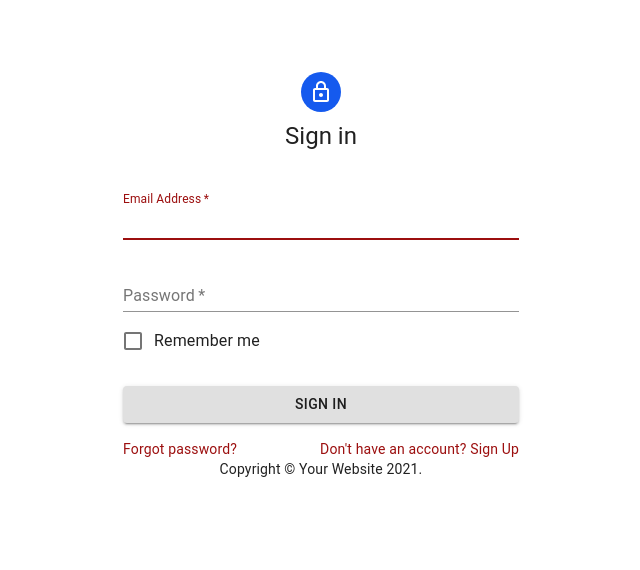
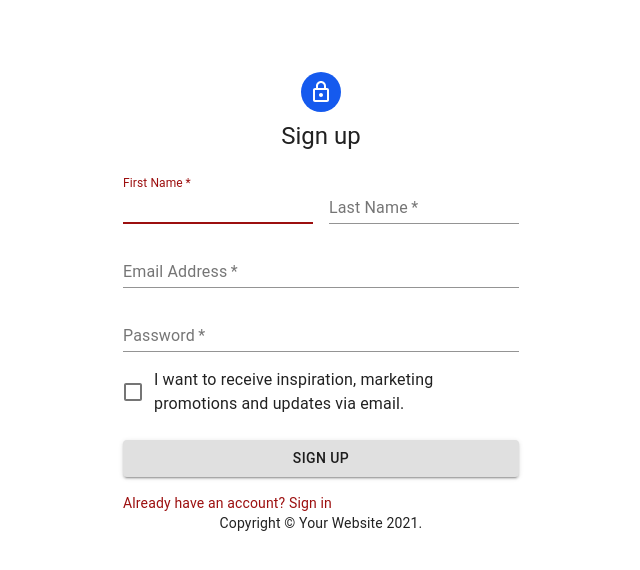
Before and after one commit to molefed/HelloWorldEnterpriseEdition, a React (Create React App) app in the folder webapp/: page /signup in a window 1280 px wide. Shown: the top 570 px of the page, without its empty margins (319-959 px from the left). Built offline with nearby package versions, Linux system fonts and the light colour scheme; the HTML template or start-up script is replaced by a standard one.

Commit message:
react app LoadingOverlay

```diff
--- a/webapp/package.json
+++ b/webapp/package.json
@@ -13,9 +13,11 @@
     "@types/react": "^17.0.3",
     "@types/react-dom": "^17.0.3",
     "@types/react-router-dom": "^5.1.7",
-    "react-router-dom": "^5.2.0",
+    "axios": "^0.21.1",
     "react": "^17.0.2",
     "react-dom": "^17.0.2",
+    "react-loading-overlay": "^1.0.1",
+    "react-router-dom": "^5.2.0",
     "react-scripts": "4.0.3",
     "typescript": "^4.2.4",
     "web-vitals": "^1.1.1"
--- a/webapp/src/App.tsx
+++ b/webapp/src/App.tsx
@@ -4,13 +4,20 @@ import {ROUTES} from "./constants/routes";
 import Layout from "./components/Layout";
 import {CustomersPage, DashboardPage, InventoryPage, OrdersPage,} from "./pages";
 import SignIn from './components/login/SignIn';
+import SignUp from './components/login/SignUp';
 import useToken from './useToken';
 
-function App() {
+export default function App() {
     const {token, setToken} = useToken();
 
     if (!token) {
-        return <SignIn setToken={setToken}/>
+        return (
+            <Switch>
+                <Route path="/" exact render={() => <Redirect to={"/signin"}/>}/>
+                <Route exact path="/signin" component={() => <SignIn setToken={setToken}/>}/>
+                <Route exact path="/signup" component={() => <SignUp setToken={setToken}/>}/>
+            </Switch>
+        );
     }
 
     return (
@@ -25,5 +32,3 @@ function App() {
         </Layout>
     );
 }
-
-export default App;
--- /dev/null
+++ b/webapp/src/components/login/Copyright.tsx
@@ -0,0 +1,16 @@
+import Typography from "@material-ui/core/Typography";
+import Link from "@material-ui/core/Link";
+import * as React from "react";
+
+export function Copyright(props: any) {
+    return (
+        <Typography variant="body2" color="text.secondary" align="center" {...props}>
+            {'Copyright © '}
+            <Link color="inherit" href="https://material-ui.com/">
+                Your Website
+            </Link>{' '}
+            {new Date().getFullYear()}
+            {'.'}
+        </Typography>
+    );
+}
--- a/webapp/src/components/login/SignIn.tsx
+++ b/webapp/src/components/login/SignIn.tsx
@@ -1,4 +1,5 @@
 import * as React from 'react';
+import {Dispatch, useState} from 'react';
 import Avatar from '@material-ui/core/Avatar';
 import Button from '@material-ui/core/Button';
 import CssBaseline from '@material-ui/core/CssBaseline';
@@ -12,21 +13,9 @@ import LockOutlinedIcon from '@material-ui/icons/LockOutlined';
 import Typography from '@material-ui/core/Typography';
 import Container from '@material-ui/core/Container';
 import {makeStyles, Theme} from "@material-ui/core/styles";
-import {Dispatch, useState} from "react";
 import {UserToken} from "../../useToken";
-
-function Copyright(props: any) {
-    return (
-        <Typography variant="body2" color="text.secondary" align="center" {...props}>
-            {'Copyright © '}
-            <Link color="inherit" href="https://material-ui.com/">
-                Your Website
-            </Link>{' '}
-            {new Date().getFullYear()}
-            {'.'}
-        </Typography>
-    );
-}
+import {Copyright} from "./Copyright";
+import {api} from "./../../utils/http";
 
 const useStyles = makeStyles((theme: Theme) => ({
     topBox: {
@@ -56,21 +45,10 @@ type Credentials = {
     password: string
 }
 
-async function loginUser(credentials: Credentials): Promise<UserToken|void> {
-
-    console.log(credentials);
-
-    return fetch('http://localhost:8085', {
-        method: 'POST',
-        headers: {
-            'Content-Type': 'application/json'
-        },
-        body: JSON.stringify(credentials)
-    })
-        .then(data => /*data.json()*/ {
-            return { token: 't123'}
-        })
-        .catch(reason => console.log(reason));
+async function loginUser(credentials: Credentials): Promise<UserToken | void> {
+    return api.get<Credentials, string>("/"/*, credentials*/).then(resp => {
+        return {token: resp}
+    });
 }
 
 export default function SignIn({setToken}: { setToken: Dispatch<UserToken> }) {
@@ -143,7 +121,7 @@ export default function SignIn({setToken}: { setToken: Dispatch<UserToken> }) {
                             </Link>
                         </Grid>
                         <Grid item>
-                            <Link href="#" variant="body2">
+                            <Link href="/signup" variant="body2">
                                 {"Don't have an account? Sign Up"}
                             </Link>
                         </Grid>
--- a/webapp/src/components/login/SignUp.tsx
+++ b/webapp/src/components/login/SignUp.tsx
@@ -1,171 +1,159 @@
 import * as React from 'react';
-// import Avatar from '@material-ui/core/Avatar';
-// import Button from '@material-ui/core/Button';
-// import CssBaseline from '@material-ui/core/CssBaseline';
-// import TextField from '@material-ui/core/TextField';
-// import FormControlLabel from '@material-ui/core/FormControlLabel';
-// import Checkbox from '@material-ui/core/Checkbox';
-// import Link from '@material-ui/core/Link';
-// import Grid from '@material-ui/core/Grid';
-// import Box from '@material-ui/core/Box';
-// import LockOutlinedIcon from '@material-ui/icons/LockOutlined';
-// import Typography from '@material-ui/core/Typography';
-// import Container from '@material-ui/core/Container';
-// import {makeStyles, Theme} from "@material-ui/core/styles";
-// import {Dispatch, useState} from "react";
-// import {UserToken} from "../../useToken";
-//
-// function Copyright(props: any) {
-//     return (
-//         <Typography variant="body2" color="text.secondary" align="center" {...props}>
-//             {'Copyright © '}
-//             <Link color="inherit" href="https://material-ui.com/">
-//                 Your Website
-//             </Link>{' '}
-//             {new Date().getFullYear()}
-//             {'.'}
-//         </Typography>
-//     );
-// }
-//
-// const useStyles = makeStyles((theme: Theme) => ({
-//     topBox: {
-//         marginTop: theme.spacing(8),
-//         display: 'flex',
-//         flexDirection: 'column',
-//         alignItems: 'center',
-//     },
-//     avatar: {
-//         margin: theme.spacing(1),
-//         background: theme.palette.secondary.main,
-//     },
-//     formBox: {
-//         width: '100%', // Fix IE11 issue.
-//         marginTop: theme.spacing(3),
-//     },
-//     buttonSubmit: {
-//         marginTop: theme.spacing(3),
-//         marginBottom: theme.spacing(2),
-//         width: '100%'
-//     }
-//
-// }));
-//
-// type Credentials = {
-//     username: string,
-//     password: string
-// }
-//
-// async function loginUser(credentials: Credentials): Promise<UserToken|void> {
-//     return fetch('http://localhost:8085', {
-//         method: 'POST',
-//         headers: {
-//             'Content-Type': 'application/json'
-//         },
-//         body: JSON.stringify(credentials)
-//     })
-//         .then(data => /*data.json()*/ {
-//             return { token: 't123'}
-//         })
-//         .catch(reason => console.log(reason));
-// }
-//
-// export default function SignUp({setToken}: { setToken: Dispatch<UserToken> }) {
-//     const classes = useStyles();
-//
-//     const [username, setUserName] = useState("");
-//     const [password, setPassword] = useState("");
-//
-//     const handleSubmit = async (e: React.FormEvent) => {
-//         e.preventDefault();
-//         const token: UserToken | void = await loginUser({
-//             username,
-//             password
-//         } as Credentials);
-//
-//         if (token) {
-//             setToken(token);
-//         }
-//     }
-//
-//     return (
-//         <Container component="main" maxWidth="xs">
-//             <CssBaseline/>
-//             <Box className={classes.topBox}>
-//                 <Avatar className={classes.avatar}>
-//                     <LockOutlinedIcon/>
-//                 </Avatar>
-//                 <Typography component="h1" variant="h5">
-//                     Sign up
-//                 </Typography>
-//                 <Box
-//                     component="form"
-//                     className={classes.formBox}
-//                     onSubmit={handleSubmit}
-//                 >
-//                     <Grid container spacing={2}>
-//                         <Grid item xs={12} sm={6}>
-//                             <TextField
-//                                 autoComplete="fname"
-//                                 name="firstName"
-//                                 required
-//                                 fullWidth
-//                                 id="firstName"
-//                                 label="First Name"
-//                                 autoFocus
-//                             />
-//                         </Grid>
-//                         <Grid item xs={12} sm={6}>
-//                             <TextField
-//                                 required
-//                                 fullWidth
-//                                 id="lastName"
-//                                 label="Last Name"
-//                                 name="lastName"
-//                                 autoComplete="lname"
-//                             />
-//                         </Grid>
-//                         <Grid item xs={12}>
-//                             <TextField
-//                                 required
-//                                 fullWidth
-//                                 id="email"
-//                                 label="Email Address"
-//                                 name="email"
-//                                 autoComplete="email"
-//                             />
-//                         </Grid>
-//                         <Grid item xs={12}>
-//                             <TextField
-//                                 required
-//                                 fullWidth
-//                                 name="password"
-//                                 label="Password"
-//                                 type="password"
-//                                 id="password"
-//                                 autoComplete="current-password"
-//                             />
-//                         </Grid>
-//                         <Grid item xs={12}>
-//                             <FormControlLabel
-//                                 control={<Checkbox value="allowExtraEmails" color="primary"/>}
-//                                 label="I want to receive inspiration, marketing promotions and updates via email."
-//                             />
-//                         </Grid>
-//                     </Grid>
-//                     <Button type="submit" variant="contained" className={classes.buttonSubmit}>
-//                         Sign Up
-//                     </Button>
-//                     <Grid container /*justifyContent="flex-end"*/>
-//                         <Grid item>
-//                             <Link href="#" variant="body2">
-//                                 Already have an account? Sign in
-//                             </Link>
-//                         </Grid>
-//                     </Grid>
-//                 </Box>
-//             </Box>
-//             <Copyright sx={{mt: 5}}/>
-//         </Container>
-//     );
-// }
+import {Dispatch} from 'react';
+import Avatar from '@material-ui/core/Avatar';
+import Button from '@material-ui/core/Button';
+import CssBaseline from '@material-ui/core/CssBaseline';
+import TextField from '@material-ui/core/TextField';
+import FormControlLabel from '@material-ui/core/FormControlLabel';
+import Checkbox from '@material-ui/core/Checkbox';
+import Link from '@material-ui/core/Link';
+import Grid from '@material-ui/core/Grid';
+import Box from '@material-ui/core/Box';
+import LockOutlinedIcon from '@material-ui/icons/LockOutlined';
+import Typography from '@material-ui/core/Typography';
+import Container from '@material-ui/core/Container';
+import {makeStyles, Theme} from "@material-ui/core/styles";
+import {UserToken} from "../../useToken";
+import {Copyright} from "./Copyright";
+
+const useStyles = makeStyles((theme: Theme) => ({
+    topBox: {
+        marginTop: theme.spacing(8),
+        display: 'flex',
+        flexDirection: 'column',
+        alignItems: 'center',
+    },
+    avatar: {
+        margin: theme.spacing(1),
+        background: theme.palette.secondary.main,
+    },
+    formBox: {
+        width: '100%', // Fix IE11 issue.
+        marginTop: theme.spacing(3),
+    },
+    buttonSubmit: {
+        marginTop: theme.spacing(3),
+        marginBottom: theme.spacing(2),
+        width: '100%'
+    }
+
+}));
+
+type Credentials = {
+    username: string,
+    password: string
+}
+
+async function loginUser(credentials: Credentials): Promise<UserToken | void> {
+    return fetch('http://localhost:8085', {
+        method: 'POST',
+        headers: {
+            'Content-Type': 'application/json'
+        },
+        body: JSON.stringify(credentials)
+    })
+        .then(data => /*data.json()*/ {
+            return {token: 't123'}
+        })
+        .catch(reason => console.log(reason));
+}
+
+export default function SignUp({setToken}: { setToken: Dispatch<UserToken> }) {
+    const classes = useStyles();
+
+    // const [username, setUserName] = useState("");
+    // const [password, setPassword] = useState("");
+
+    const handleSubmit = async (e: React.FormEvent) => {
+        e.preventDefault();
+        const token: UserToken | void = await loginUser({
+            // username,
+            // password
+        } as Credentials);
+
+        if (token) {
+            setToken(token);
+        }
+    }
+
+    return (
+        <Container component="main" maxWidth="xs">
+            <CssBaseline/>
+            <Box className={classes.topBox}>
+                <Avatar className={classes.avatar}>
+                    <LockOutlinedIcon/>
+                </Avatar>
+                <Typography component="h1" variant="h5">
+                    Sign up
+                </Typography>
+                <Box
+                    component="form"
+                    className={classes.formBox}
+                    onSubmit={handleSubmit}
+                >
+                    <Grid container spacing={2}>
+                        <Grid item xs={12} sm={6}>
+                            <TextField
+                                autoComplete="fname"
+                                name="firstName"
+                                required
+                                fullWidth
+                                id="firstName"
+                                label="First Name"
+                                autoFocus
+                            />
+                        </Grid>
+                        <Grid item xs={12} sm={6}>
+                            <TextField
+                                required
+                                fullWidth
+                                id="lastName"
+                                label="Last Name"
+                                name="lastName"
+                                autoComplete="lname"
+                            />
+                        </Grid>
+                        <Grid item xs={12}>
+                            <TextField
+                                required
+                                fullWidth
+                                id="email"
+                                label="Email Address"
+                                name="email"
+                                autoComplete="email"
+                            />
+                        </Grid>
+                        <Grid item xs={12}>
+                            <TextField
+                                required
+                                fullWidth
+                                name="password"
+                                label="Password"
+                                type="password"
+                                id="password"
+                                autoComplete="current-password"
+                            />
+                        </Grid>
+                        <Grid item xs={12}>
+                            <FormControlLabel
+                                control={<Checkbox value="allowExtraEmails" color="primary"/>}
+                                label="I want to receive inspiration, marketing promotions and updates via email."
+                            />
+                        </Grid>
+                    </Grid>
+                    <Button type="submit" variant="contained" className={classes.buttonSubmit}>
+                        Sign Up
+                    </Button>
+                    <Grid container /*justifyContent="flex-end"*/>
+                        <Grid item>
+                            <Link href="/signin" variant="body2">
+                                Already have an account? Sign in
+                            </Link>
+                        </Grid>
+                    </Grid>
+                </Box>
+            </Box>
+            <Copyright sx={{mt: 5}}/>
+        </Container>
+    );
+}
--- a/webapp/src/useToken.ts
+++ b/webapp/src/useToken.ts
@@ -1,11 +1,10 @@
-import { useState } from 'react';
+import {useState} from 'react';
 
 export type UserToken = {
     token: string;
 }
 
-export default function useToken() {
-    const getToken = () => {
+export const getToken = () => {
     const tokenString = localStorage.getItem('token');
     if (tokenString) {
         const userToken: UserToken = JSON.parse(tokenString);
@@ -13,6 +12,7 @@ export default function useToken() {
     }
 };
 
+export default function useToken() {
     const [token, setToken] = useState(getToken());
 
     const saveToken = (userToken: UserToken) => {
--- /dev/null
+++ b/webapp/src/utils/http.tsx
@@ -0,0 +1,63 @@
+import axios, {AxiosInstance} from "axios";
+import {getToken} from "../useToken";
+import React, {Dispatch, useEffect, useState} from "react";
+import {Backdrop, CircularProgress} from "@material-ui/core";
+import { makeStyles } from '@material-ui/core/styles';
+
+const baseURL = "http://localhost:8085";
+
+export const api = axios.create({
+    baseURL: baseURL,
+    headers: {
+        "Content-type": "application/json"
+    },
+    responseType: "json",
+});
+
+const apiList = [api];
+
+const useStyles = makeStyles((theme) => ({
+    backdrop: {
+        zIndex: theme.zIndex.drawer + 1,
+        color: theme.palette.info.light,
+    },
+}));
+
+export function LoadingOverlay() {
+    const classes = useStyles();
+    const [visibleBackdrop, setVisibleBackdrop] = useState(false);
+
+    useEffect(function () {
+        apiList.forEach((api) => {
+            tuneApi(api, setVisibleBackdrop);
+        });
+    }, []);
+
+    return (
+        <Backdrop className={classes.backdrop} open={visibleBackdrop} transitionDuration={1000}>
+            <CircularProgress color="inherit"/>
+        </Backdrop>
+    );
+}
+
+function tuneApi(asiosInst: AxiosInstance, setVisibleBackdrop: Dispatch<boolean>) {
+    asiosInst.interceptors.request.use(function (config) {
+        setVisibleBackdrop(true);
+
+        const token = getToken();
+        if (token) {
+            config.headers.Authorization = `Bearer ${token}`
+        }
+
+        return config
+    }, function (error) {
+        return Promise.reject(error);
+    });
+
+    asiosInst.interceptors.response.use(function (response) {
+        setVisibleBackdrop(false);
+        return response;
+    }, function (error) {
+        return Promise.reject(error);
+    });
+}
```
Also changed, not shown: webapp/src/components/login/Login.tsx (deleted, +0 -62 lines), webapp/src/index.tsx (+6 -4 lines), 1 other file (tests, documents, lock files or other folders). Lines whose indentation alone changed are shown as unchanged.
